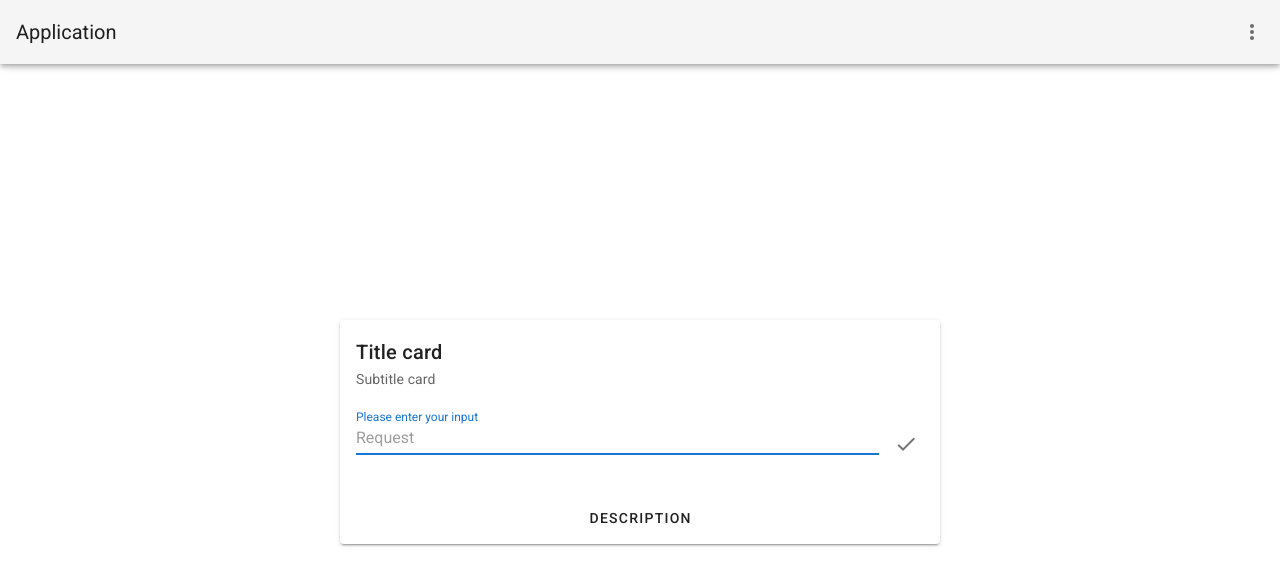
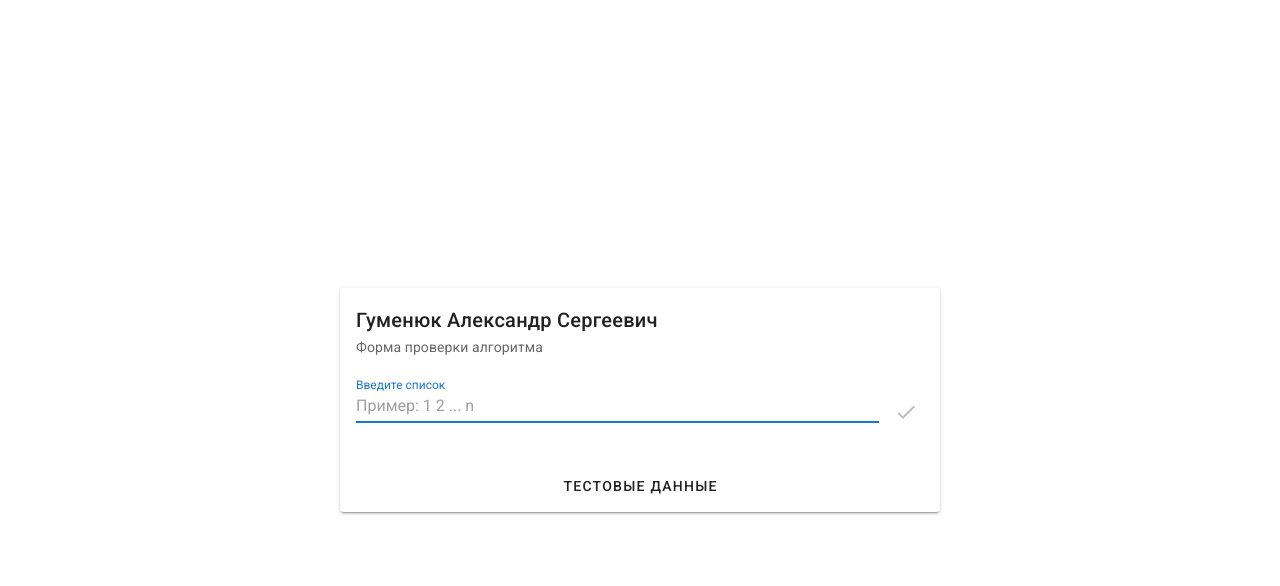
Before and after one commit to maks-buren630501/saphir_invite, a Vue app in the folder frontend/: page / in a window 1280 px wide. Shown: the top 586 px of the page. Built offline with nearby package versions, Linux system fonts and the light colour scheme.

Commit message:
[Frontend] - create form [Backend] - fix bug with http method. Add coreMiddleware for requests.

```diff
--- a/frontend/src/App.vue
+++ b/frontend/src/App.vue
@@ -1,7 +1,5 @@
 <template>
   <v-app>
-    <app-bar/>
-
     <v-main>
       <v-container>
         <router-view/>
@@ -11,11 +9,7 @@
 </template>
 
 <script>
-
-import AppBar from "@/components/AppBar";
-
 export default {
   name: 'App',
-  components: {AppBar},
 };
 </script>
--- a/frontend/src/components/AppBar.vue
+++ /dev/null
@@ -1,36 +0,0 @@
-<template>
-  <v-app-bar app>
-    <v-toolbar-title>Application</v-toolbar-title>
-    <v-spacer></v-spacer>
-
-    <v-menu bottom left offset-y :close-on-content-click="false">
-      <template v-slot:activator="{ on, attrs }">
-        <v-btn icon v-bind="attrs" v-on="on">
-          <v-icon>mdi-dots-vertical</v-icon>
-        </v-btn>
-      </template>
-
-      <v-list>
-        <v-list-item @click="$vuetify.theme.dark = !$vuetify.theme.dark">
-          <v-list-item-content>
-            <v-list-item-title>Dark theme</v-list-item-title>
-            <v-list-item-subtitle>Turn on the dark theme.</v-list-item-subtitle>
-          </v-list-item-content>
-          <v-list-item-action>
-            <v-switch v-model="$vuetify.theme.dark" readonly></v-switch>
-          </v-list-item-action>
-        </v-list-item>
-      </v-list>
-    </v-menu>
-  </v-app-bar>
-</template>
-
-<script>
-export default {
-  name: "AppBar",
-}
-</script>
-
-<style scoped>
-
-</style>
--- a/frontend/src/main.js
+++ b/frontend/src/main.js
@@ -8,7 +8,11 @@ import VueAxios from 'vue-axios'
 
 Vue.config.productionTip = false
 
-Vue.use(VueAxios, axios)
+const instance = axios.create({
+  baseURL: 'http://127.0.0.1:8000'
+});
+
+Vue.use(VueAxios, instance)
 
 new Vue({
   router,
--- a/frontend/src/views/Home.vue
+++ b/frontend/src/views/Home.vue
@@ -1,12 +1,21 @@
 <template>
   <v-card width="600" style="position:absolute; left: 50%; top: 50%; transform: translate(-50%, -50%);">
-    <v-card-title>Title card</v-card-title>
-    <v-card-subtitle>Subtitle card</v-card-subtitle>
+    <v-card-title>Гуменюк Александр Сергеевич</v-card-title>
+    <v-card-subtitle>Форма проверки алгоритма</v-card-subtitle>
     <v-card-text>
-      <v-form>
-        <v-text-field autofocus placeholder="Request" label="Please enter your input" type="number">
+      <v-form ref="form" v-model="valid" onSubmit="return false;">
+        <v-text-field
+          v-model="value"
+          :rules="rules"
+          @input="result = ''"
+          @keyup.enter="execute()"
+          autofocus required
+          placeholder="Пример: 1 2 ... n"
+          label="Введите список"
+          class="pb-0"
+        >
           <template v-slot:append-outer>
-            <v-btn icon>
+            <v-btn @click="execute" icon :loading="loading" :disabled="!valid">
               <v-icon>mdi-check</v-icon>
             </v-btn>
           </template>
@@ -14,33 +23,32 @@
       </v-form>
 
     </v-card-text>
-    <template v-if="result">
-      <v-card-title>Result:</v-card-title>
-
-      <v-card-text>
-        <v-skeleton-loader v-if="loading" type="text, text, text, text"/>
-        <template v-else>
-          Lorem ipsum dolor sit amet, consectetur adipisicing elit. Ab consequuntur esse, laudantium repellat ullam vero. Ab
-          deleniti et exercitationem, impedit iure laboriosam odio officia possimus quas, quisquam rem sequi tenetur ullam
-          velit voluptatem. Ab ad autem, dolor eaque eius enim error est et eveniet fuga harum illo illum itaque labore
-          laboriosam molestiae nam neque nisi non officia quae, quis quo quod quos rem, sequi soluta suscipit velit voluptas
-          voluptatum. Blanditiis officiis placeat sint voluptate. Accusantium aliquam, assumenda atque debitis, ea enim esse
-          eveniet expedita explicabo impedit, necessitatibus nemo nisi non odio perspiciatis ratione repudiandae saepe ullam
-          ut vel vero voluptatibus.
-        </template>
-      </v-card-text>
-    </template>
+    <v-slide-y-transition>
+      <v-card-title v-if="result">Ответ: {{ result }}</v-card-title>
+    </v-slide-y-transition>
     <v-card-actions>
-      <v-btn @click="show = !show" text width="100%">Description</v-btn>
-      <v-spacer/>
+      <v-btn @click="showTests = !showTests" text width="100%">Тестовые данные</v-btn>
     </v-card-actions>
     <v-expand-transition>
-      <div v-show="show">
+      <div v-show="showTests">
         <v-divider></v-divider>
         <v-card-text>
-          I'm a thing. But, like most politicians, he promised more than he could deliver. You won't have time for
-          sleeping, soldier, not with all the bed making you'll be doing. Then we'll go with that data file! Hey, you
-          add a one and two zeros to that or we walk! You're going to do his laundry? I've got to find a way to escape.
+          <v-simple-table>
+            <template v-slot:default>
+              <thead>
+              <tr>
+                <th class="text-left">Входные данные</th>
+                <th class="text-left">Ответ</th>
+              </tr>
+              </thead>
+              <tbody>
+              <tr v-for="(item, i) in examples" :key="i">
+                <td>{{ item.input }}</td>
+                <td>{{ item.result }}</td>
+              </tr>
+              </tbody>
+            </template>
+          </v-simple-table>
         </v-card-text>
       </div>
     </v-expand-transition>
@@ -51,21 +59,50 @@
 export default {
   name: 'Home',
   data: () => ({
-    show: false,
-    loading: true,
+    value: '',
+    showTests: false,
+    loading: false,
     result: null,
-  })
+    valid: true,
+    rules: [
+      value => !!value || 'Поле должно быть заполнено.',
+      value => {
+        const valid = true // Необходимо написать валидатор для заданного условия
+        return valid || 'Проверьте введенные данные'
+      },
+    ],
+    examples: [
+      {
+        input: '1 2 3 4 5',
+        result: '4'
+      },
+      {
+        input: '1 2 3 5 7 9',
+        result: '5'
+      },
+      {
+        input: '0 5 8 9 11 13 14 16 17 19',
+        result: '10'
+      },
+      {
+        input: '0 1 2 3 5 6 7 11 13 15 17 19',
+        result: '17'
+      }
+    ]
+  }),
+  methods: {
+    execute() {
+      if(this.$refs.form.validate()) {
+        this.loading = true
+        this.axios.post('/progression', {list_nums: this.value.split(' ')})
+        .then(r => this.result = r.data.num)
+        .catch(e => this.result = 'Ошибка выполнения')
+        .finally(() => this.loading = false)
+      }
+    }
+  }
 }
 </script>
 
 <style>
-input::-webkit-outer-spin-button,
-input::-webkit-inner-spin-button {
-  -webkit-appearance: none;
-  margin: 0;
-}
-
-input[type=number] {
-  -moz-appearance: textfield;
-}
 </style>
```
Also changed, not shown: 2 other files (tests, documents, lock files or other folders).
